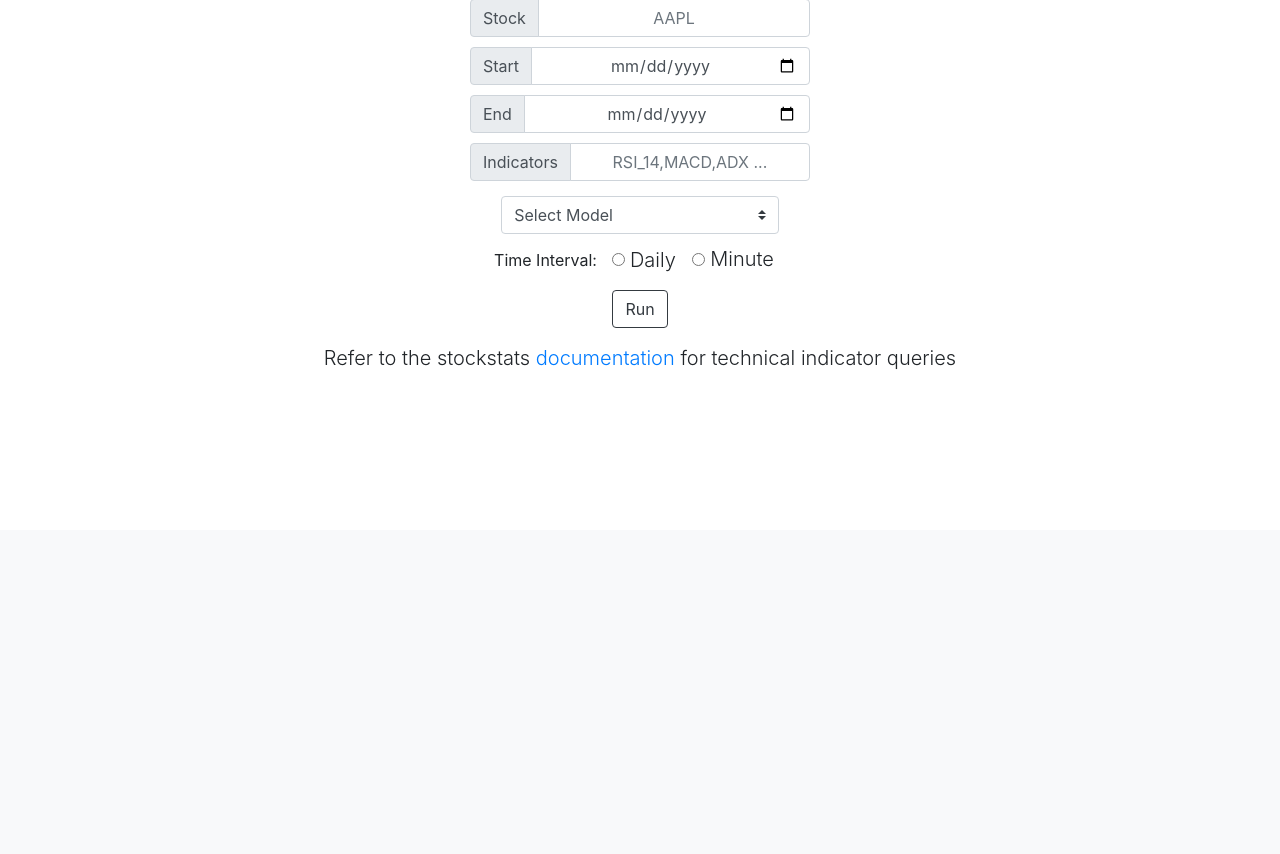
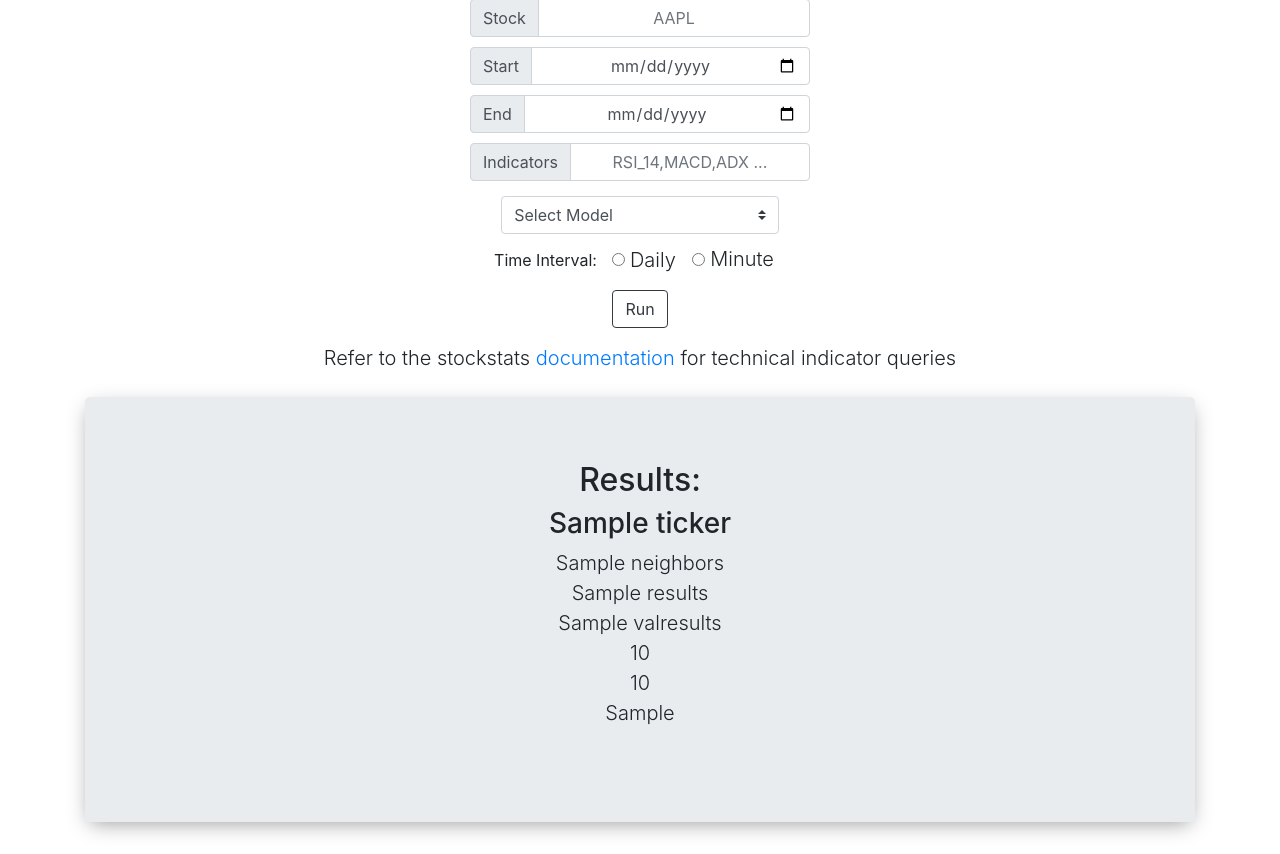
Before and after one commit to brainyellow/stockForecaster, a Flask app: template templates/model.html in a window 1280 px wide. Shown: the part 270-1124 px from the top of the page. Before the commit the page ends 639 px from the top, so only its background shows below. Run offline with Flask 2, Linux system fonts and the light colour scheme; the template is opened without the code that fills it: most values are stand-ins (such as "Sample title", 1, 10 or a date in 2020); parts of the project's set-up code (start-up, migrations or seed data) failed here and were passed over; some libraries are stand-ins or nearby versions.

Commit message:
update 7/16

```diff
--- a/templates/model.html
+++ b/templates/model.html
@@ -62,7 +62,7 @@
   Refer to the stockstats <a href='https://github.com/jealous/stockstats/blob/master/README.rst'>documentation</a> for technical indicator queries
 </div>
 <br>
-<div align='center' class = 'jumbotron lead' id='results' style='display:none'>
+<div align='center' class = 'jumbotron lead' id='results' style='display:'>
 <h2>Results: <br></h2>
 <h3>{{ ticker }}</h3>
 <div>{{ neighbors }}</div>
@@ -73,17 +73,5 @@
 <div>{{ confMatrix }}</div>
 <br>
 </div>
-<script>
-  function showHide() {
-    var div = document.getElementByID('results');
-    if (div.style.display == 'none')
-    {
-      div.style.display = '';
-    }
-    else
-    {
-      div.style.display = 'none'
-    }
-  }
-</script>
+
 {% endblock %}
--- a/views.py
+++ b/views.py
@@ -42,9 +42,15 @@ def model():
 				precScore='Precision Score: {}'.format(precScore),
 				confMatrix='Confusion Matrix: {}'.format(confMatrix))
 
-		# elif interval == 'minute':
-		# 	df = ml.convertToStockStatsDF(iex.stockMinuteData(ticker, fromDate, toDate))
-			# return render_template('model.html')
+		elif interval == 'minute':
+			features, close = ml.minuteRoutine(ticker, fromDate, toDate, indicators)
+			valresults, results, neighbors, accScore, precScore, confMatrix = ml.runModel(features, close)
+			return render_template('model.html', valresults='Validation Score: {}'.format(valresults),
+				results='Score: {}'.format(results), ticker=ticker,
+				neighbors='Optimal Neighbors: {}'.format(neighbors),
+				accScore='Accuracy Score: {}'.format(accScore),
+				precScore='Precision Score: {}'.format(precScore),
+				confMatrix='Confusion Matrix: {}'.format(confMatrix))
 	else:
 		return render_template('model.html')
 
```
Also changed, not shown: ml.py (+22 -6 lines).
